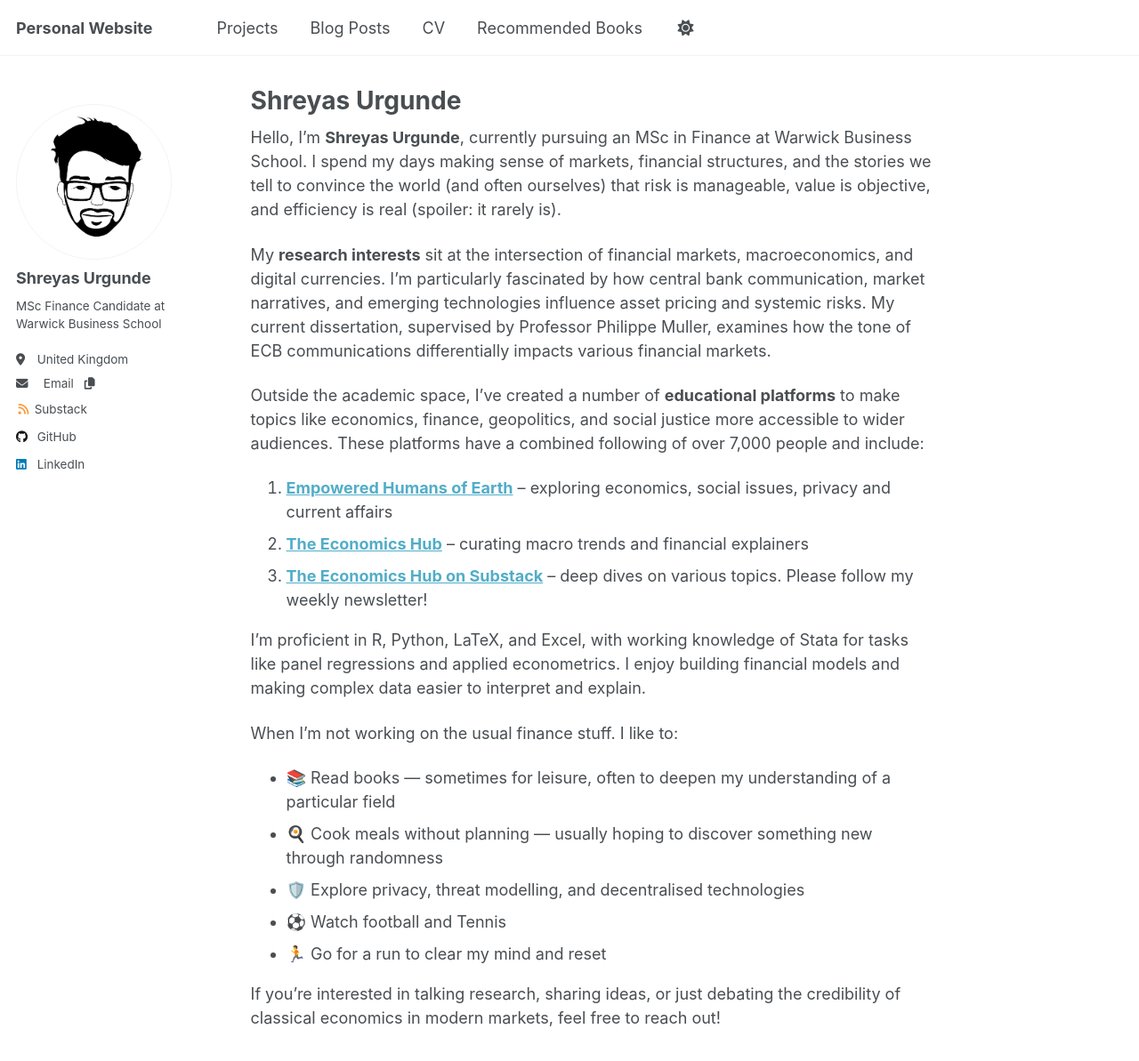
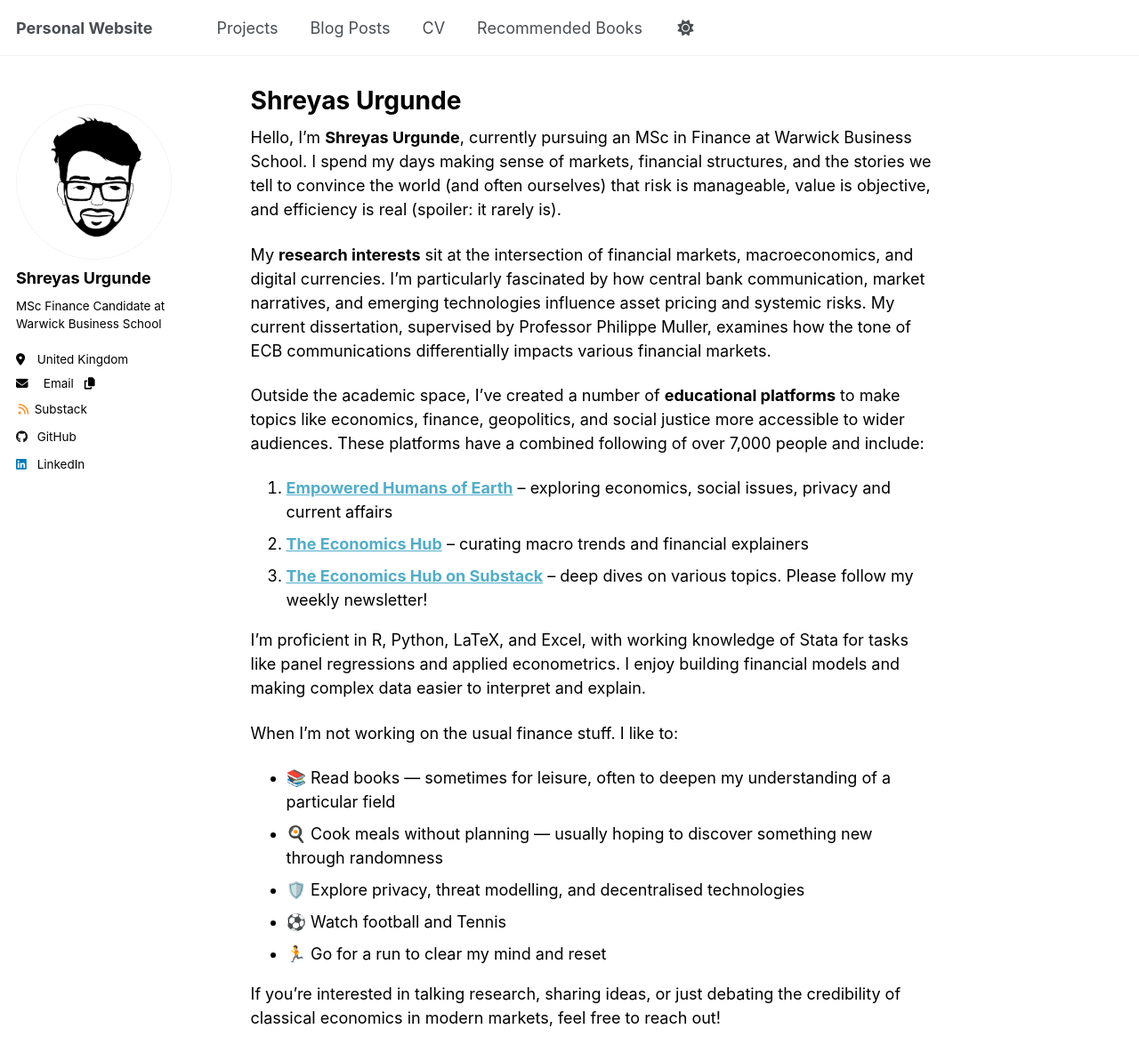
Before and after one commit to shreyasxi/shreyasxi.github.io, a Jekyll site: the page built from _pages/about.md, in a window 1280 px wide and 1400 px high. Shown: the top 1193 px of the window at 89% size. Built offline with Jekyll 4.4.1, drawn with Linux system fonts in a browser that asks for light colours; a script that is not in the unit is left out.

Commit message:
Update _default.scss

```diff
--- a/_sass/theme/_default.scss
+++ b/_sass/theme/_default.scss
@@ -42,7 +42,7 @@ $sidebar-screen-min-width   : 1024px;
     --global-link-color-visited         : mix(#fff, #2f7f93, 25%);
     --global-masthead-link-color        : #{$dark-gray};
     --global-masthead-link-color-hover  : mix(#000, #{$gray}, 25%);
-    --global-text-color                 : #{$dark-gray};
+    --global-text-color                 : #2a2a2a
     --global-text-color-light           : #{$light-gray};
     --global-thead-color                : #{$lighter-gray};
 }
```
